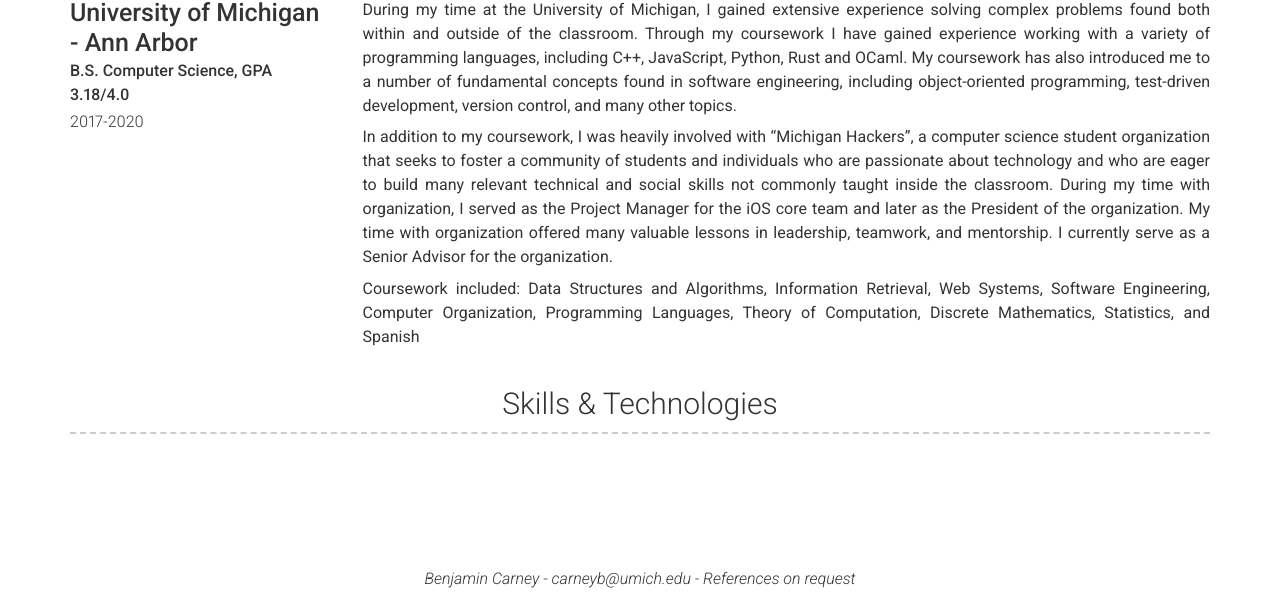
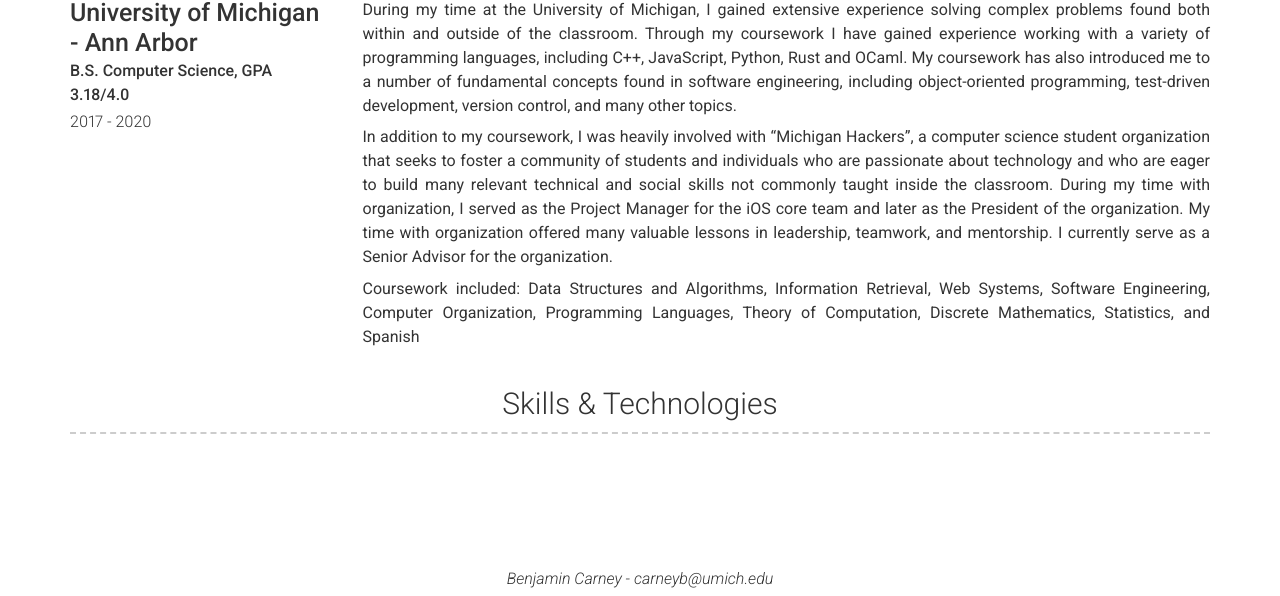
Before and after one commit to benjamincarney/benjamincarney.github.io, a Jekyll site: the page built from index.md, in a window 1280 px wide. Shown: the part 1753-2349 px from the top of the page. Built offline with Jekyll 4.4.1, drawn with Linux system fonts in a browser that asks for light colours; nearby versions of some CDN libraries.

```diff
--- a/_config.yml
+++ b/_config.yml
@@ -46,7 +46,7 @@ linkedin_username: benjamincarney
 # Using more than one of these may cause issues with reporting
 # gtm: "GTM-0000000"
 # gtag: "UA-00000000-0"
-# google_analytics: "UA-00000000-0"
+google_analytics: "G-P58GPPVJ5D"
 
 # About Section
 # about_title: About Me (Use this to override about section title)
@@ -150,7 +150,7 @@ content:
       - layout: top-left
         title: University of Michigan - Ann Arbor
         sub_title: B.S. Computer Science, GPA 3.18/4.0
-        caption: 2017-2020
+        caption: 2017 - 2020
         description: | # this will include new lines to allow paragraphs
           During my time at the University of Michigan, I gained extensive experience solving complex problems found both within and outside of the classroom.
           Through my coursework I have gained experience working with a variety of programming languages, including C++, JavaScript, Python, Rust and OCaml.
@@ -171,7 +171,7 @@ content:
       - Working knowledge: OCaml, React Native, Java, C#, Arduino, SQL, Cloud Services (AWS, Azure), Flask
 
 # Footer
-footer_show_references: true
+footer_show_references: false
 # references_title: References on request (Override references text)
 
 # Build settings
```
Also changed, not shown: assets/favicon.ico (deleted).
